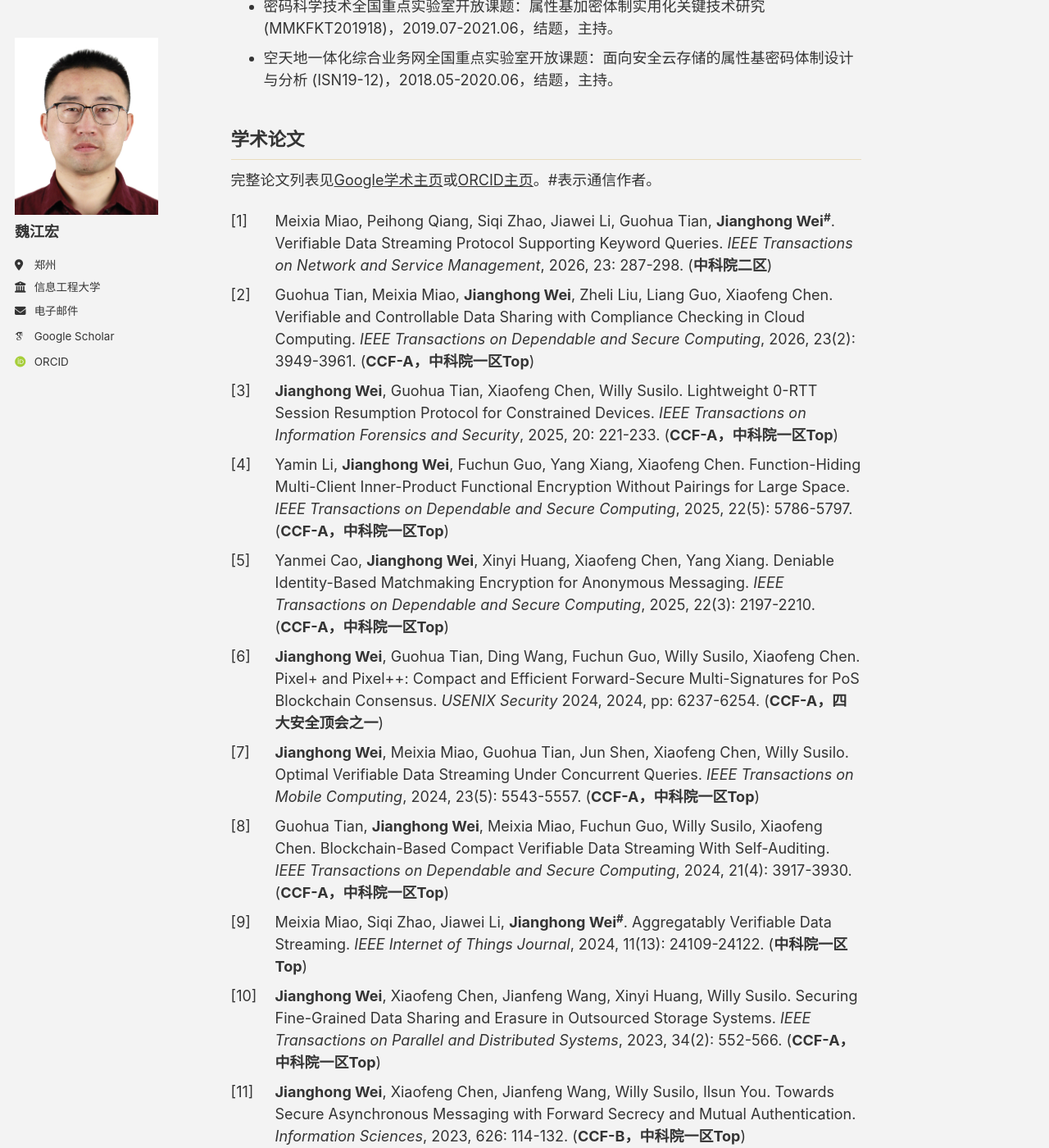
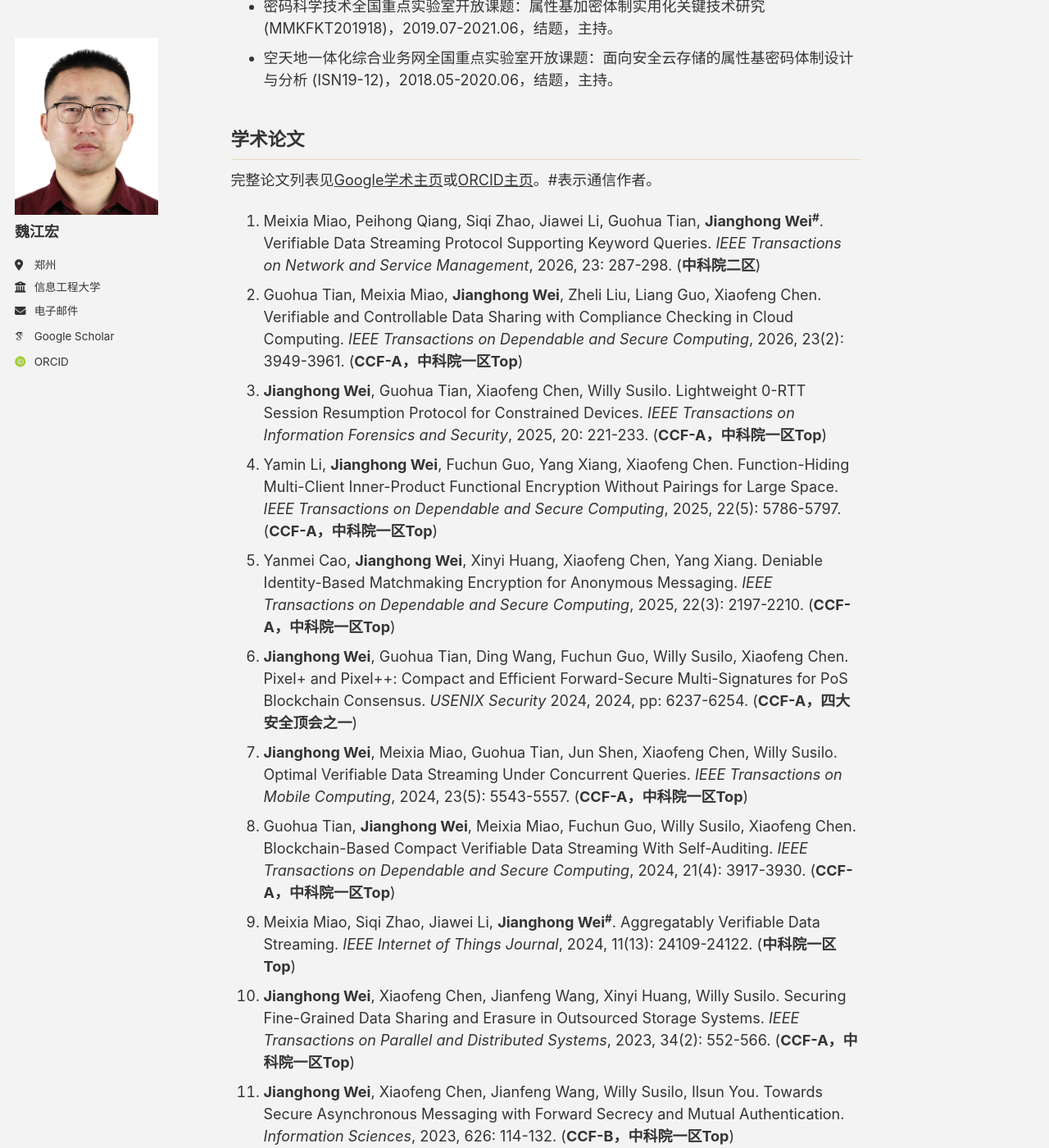
Before and after one commit to jhw-crypt/jhw-crypt.github.io, a Jekyll site: the page built from _pages/about.md, in a window 1280 px wide and 1400 px high, scrolled down 1292 px. Shown: the whole window at 82% size. Built offline with Jekyll 4.4.1, drawn with Linux system fonts in a browser that asks for light colours; some web fonts are replaced; a script bundle is joined from its source files by our own code; library files that are not in the unit come from our copies.

Commit message:
Update about.md

```diff
--- a/_pages/about.md
+++ b/_pages/about.md
@@ -33,27 +33,7 @@ redirect_from:
 
 ## 学术论文
 完整论文列表见[Google学术主页](https://scholar.google.com/citations?user=UK-6A30AAAAJ&hl)或[ORCID主页](https://orcid.org/0000-0002-0286-7973)。#表示通信作者。
-<head>
-<style>
-.refs {
-  counter-reset: num;
-  list-style: none;
-  padding-left: 3em;
-}
-.refs li {
-  position: relative;
-  margin: 0.5em 0;
-}
-.refs li::before {
-  counter-increment: num;
-  content: "[" counter(num) "]";
-  position: absolute;
-  left: -3em;
-}
-</style>
-</head>
-<body>
-<ul class="refs">
+<ol>
   <li>Meixia Miao, Peihong Qiang, Siqi Zhao, Jiawei Li, Guohua Tian, <strong>Jianghong Wei<sup>#</sup></strong>. Verifiable Data Streaming Protocol Supporting Keyword Queries. <em>IEEE Transactions on Network and Service Management</em>, 2026, 23: 287-298. (<strong>中科院二区</strong>)</li>
   <li>Guohua Tian, Meixia Miao, <strong>Jianghong Wei</strong>, Zheli Liu, Liang Guo, Xiaofeng Chen. Verifiable and Controllable Data Sharing with Compliance Checking in Cloud Computing. <em>IEEE Transactions on Dependable and Secure Computing</em>, 2026, 23(2): 3949-3961. (<strong>CCF-A，中科院一区Top</strong>)</li>
   <li><strong>Jianghong Wei</strong>, Guohua Tian, Xiaofeng Chen, Willy Susilo. Lightweight 0-RTT Session Resumption Protocol for Constrained Devices. <em>IEEE Transactions on Information Forensics and Security</em>, 2025, 20: 221-233. (<strong>CCF-A，中科院一区Top</strong>)</li>
@@ -71,8 +51,7 @@ redirect_from:
   <li><strong>Jianghong Wei</strong>, Xiaofeng Chen, Xinyi Huang, Willy Susilo. RS-HABE: Revocable-Storage and Hierarchical Attribute-Based Access Scheme for Secure Sharing of e-Health Records in Public Cloud. <em>IEEE Transactions on Dependable and Secure Computing</em>, 2021, 18 (5): 2301-2315. (<strong>CCF-A，中科院一区Top</strong>)</li>
   <li>Guohua Tian, Yunhan Hu, <strong>Jianghong Wei</strong>, Zheli Liu, Xinyi Huang, Xiaofeng Chen, Willy Susilo. Blockchain-Based Secure Deduplication and Shared Auditing in Decentralized Storage. <em>IEEE Transactions on Dependable and Secure Computing</em>, 2022, 19(6): 3941-3954. (<strong>CCF-A，中科院一区Top</strong>)</li>
   <li><strong>Jianghong Wei</strong>, Xiaofeng Chen, Jianfeng Ma, Xuexian Hu, Kui Ren. Communication-Efficient and Fine-Grained Forward-Secure Asynchronous Messaging. <em>IEEE/ACM Transactions on Networking</em>, 2021, 29(5): 2242–2253. (<strong>CCF-A，中科院二区</strong>)</li>
-</ul>
-</body>
+</ol>
 
 ## 联系方式
 jhwei@xidian.edu.cn.
```
